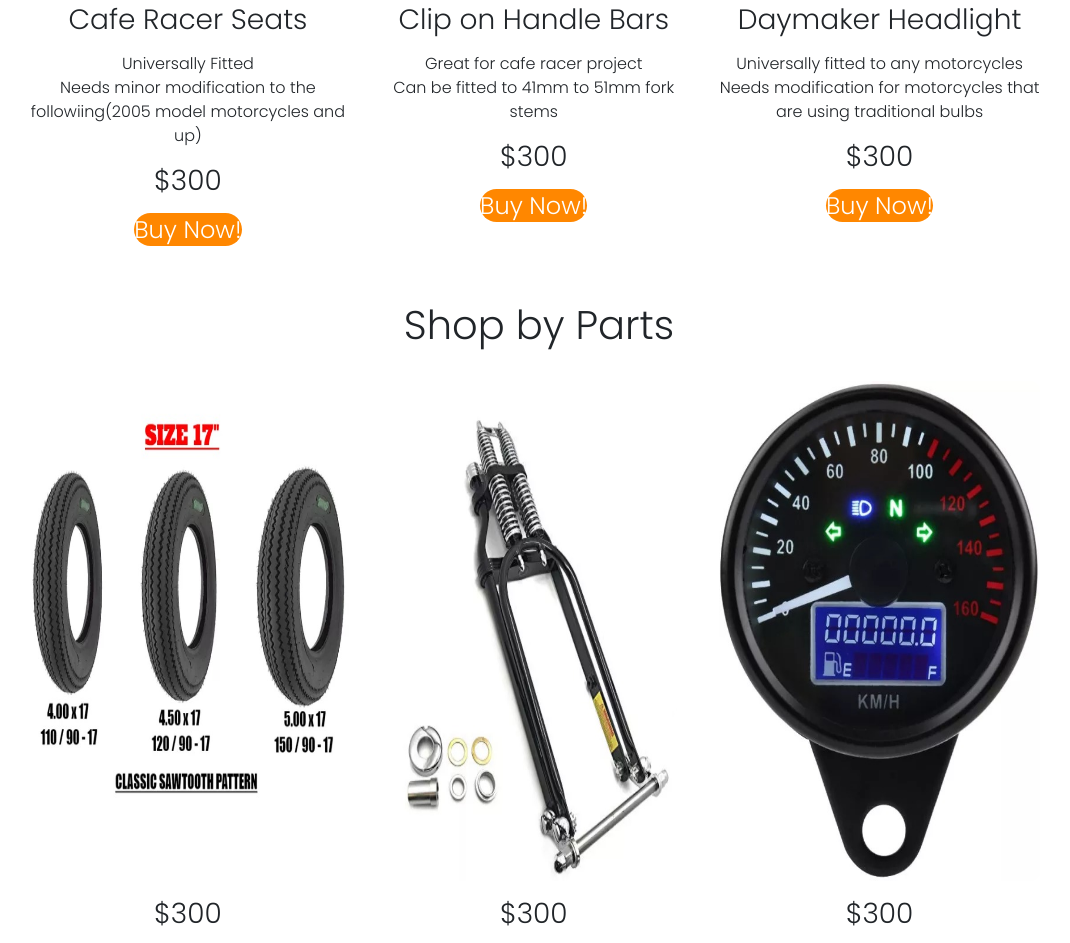
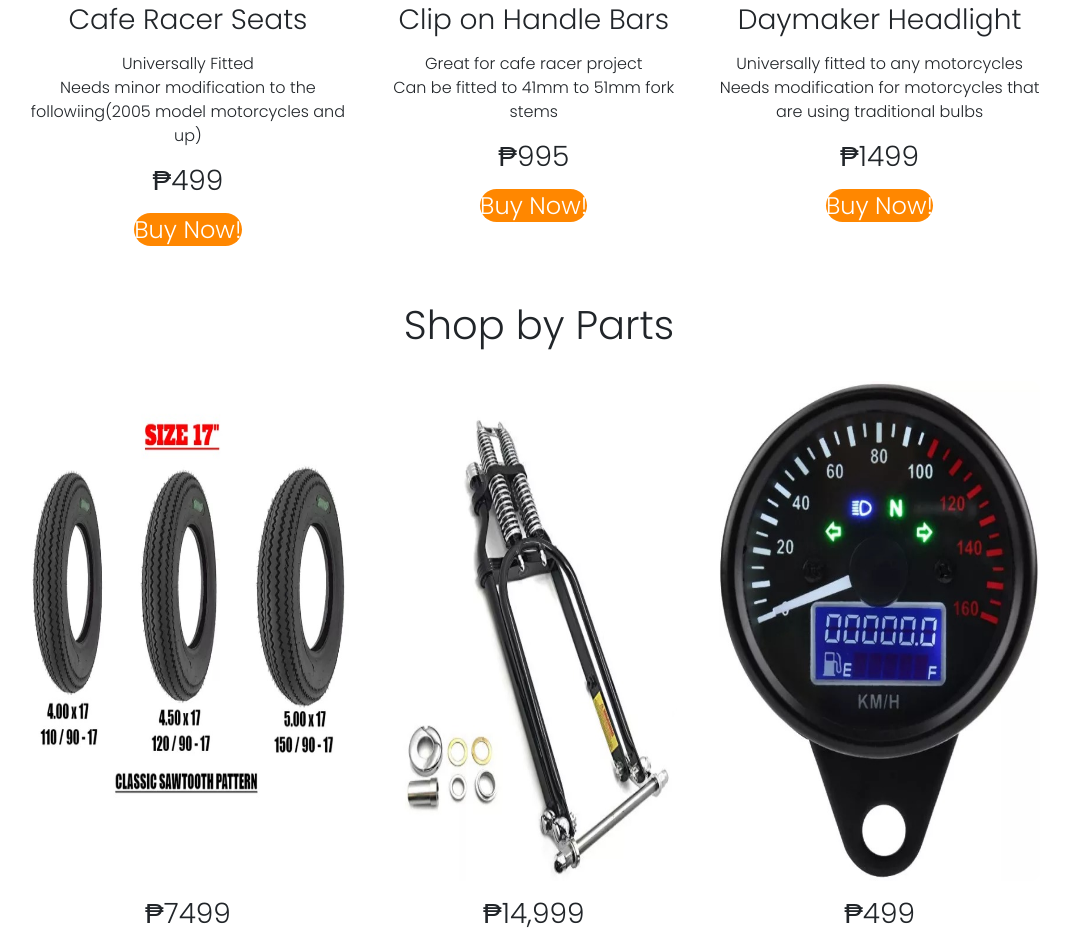
Before and after one commit to eydrianjiii/eydrianjiii.github.io, a plain HTML site: page shop.html in a window 1280 px wide. Shown: the part 741-1684 px from the top of the page, without its empty margins (101-1171 px from the left). Drawn offline with nearby package versions, Linux system fonts and the light colour scheme.

Commit message:
price update on products

```diff
--- a/shop.html
+++ b/shop.html
@@ -37,7 +37,7 @@
             <a href="checkout_page.html"><img src="images/shop_images/cafe_seat.jpg"></a>
             <h3>Cafe Racer Seats</h3>
             <p>Universally Fitted<br>Needs minor modification to the followiing(2005 model motorcycles and up)</p>
-            <h3>$300</h3>
+            <h3>₱499</h3>
             <a href="checkout_page.html" class="shop-btn">Buy Now!</a>
         </div>
 
@@ -45,7 +45,7 @@
             <a href="checkout_page.html"><img src="images/shop_images/clip_ons.jpg"></a>
             <h3>Clip on Handle Bars</h3>
             <p>Great for cafe racer project<br>Can be fitted to 41mm to 51mm fork stems</p>
-            <h3>$300</h3>
+            <h3>₱995</h3>
             <a href="checkout_page.html" class="shop-btn">Buy Now!</a>
         </div>
 
@@ -53,7 +53,7 @@
             <a href="checkout_page.html"><img src="images/shop_images/led_headlight.jpeg"></a>
             <h3>Daymaker Headlight</h3>
             <p>Universally fitted to any motorcycles<br>Needs modification for motorcycles that are using traditional bulbs</p>
-            <h3>$300</h3>
+            <h3>₱1499</h3>
             <a href="checkout_page.html" class="shop-btn">Buy Now!</a>
         </div>
     </div>
@@ -63,7 +63,7 @@
          <div class="row">
             <div class="product-col">
                 <a href="checkout_page.html"><img src="images/shop_images/classic_tires.jpg"></a>
-                <h3>$300</h3>
+                <h3>₱7499</h3>
                 <h3>4.00/5.00x17 Vintage Tires</h3>
                 <p>We're equipped with special tools for your bike making sure everything is perfect.</p>
 
@@ -71,7 +71,7 @@
 
             <div class="product-col">
                 <a href="checkout_page.html"><img src="images/shop_images/springer_forks.jpg"></a>
-                <h3>$300</h3>
+                <h3>₱14,999</h3>
                 <h3>Springer Forks</h3>
                 <p>Our caffeinated mechanic are here to help and make sure your bike is in perfect condition. All of our mechanics have passed all the qualifications fabricating and repairing your bike making sure everything is in perfect condition.</p>
 
@@ -79,7 +79,7 @@
 
             <div class="product-col">
                 <a href="checkout_page.html"><img src="images/shop_images/speedometer_analog.jpg"></a>
-                <h3>$300</h3>
+                <h3>₱499</h3>
                 <h3>Speedometer Clutser(Analog)</h3>
                 <p>We know you want to watch and wait for your bike to be completed from 0 to 100%, so why dont you get something to eat and drink while waiting? Coffee Racer Garage has a dedicated cafe for all those who want to sit around and relax. </p>
 
@@ -89,7 +89,7 @@
             <div class="row">
                <div class="product-col">
                 <a href="checkout_page.html"><img src="images/shop_images/brake_light.jpg"></a>
-                   <h3>$300</h3>
+                   <h3>₱299</h3>
                    <h3>Brake Lights(Bulb Type)</h3>
                    <p>We're equipped with special tools for your bike making sure everything is perfect.</p>
 
@@ -98,7 +98,7 @@
 
                <div class="product-col">
                 <a href="checkout_page.html"><img src="images/shop_images/signal_lights.jpg"></a>
-                   <h3>$300</h3>
+                   <h3>₱499</h3>
                    <h3>Signal Lights(Bulb Type)</h3>
                    <p>Our caffeinated mechanic are here to help and make sure your bike is in perfect condition. All of our mechanics have passed all the qualifications fabricating and repairing your bike making sure everything is in perfect condition.</p>
 
@@ -107,7 +107,7 @@
 
                <div class="product-col">
                    <a href="checkout_page.html"><img src="images/shop_images/brake_light_led.jpg"></a>
-                   <h3>$300</h3>
+                   <h3>₱349</h3>
                    <h3>Brake Lights(LED)</h3>
                    <p>We know you want to watch and wait for your bike to be completed from 0 to 100%, so why dont you get something to eat and drink while waiting? Coffee Racer Garage has a dedicated cafe for all those who want to sit around and relax. </p>
 
```
